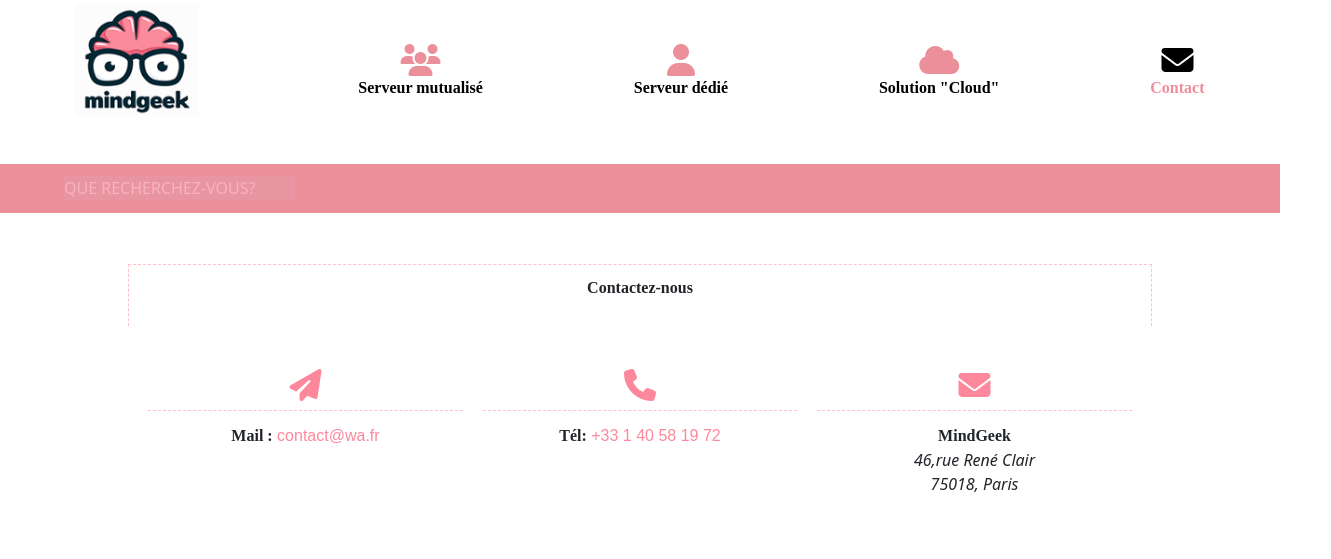
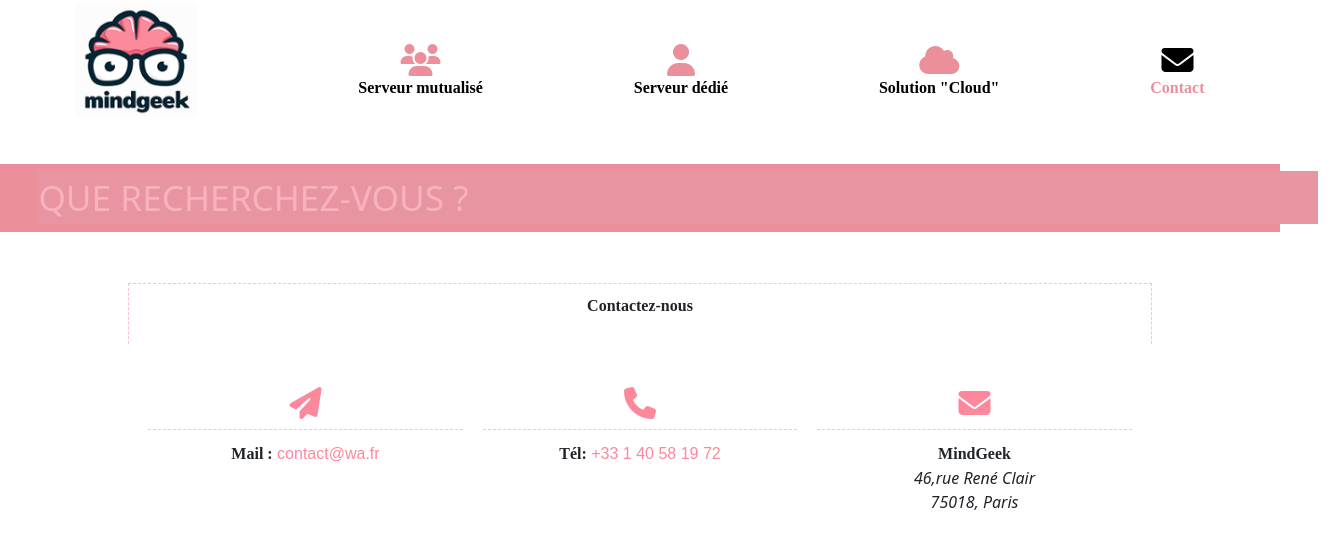
Before and after one commit to Giglio59/geek-site-web, a plain HTML site: page contact.html in a window 1280 px wide. Shown: the top 559 px of the page, 1331 px wide, since content can reach past the window. Drawn offline with nearby package versions, Linux system fonts and the light colour scheme; a web font is replaced by a local one.

Commit message:
La c'est le dernier

```diff
--- a/Styles.css
+++ b/Styles.css
@@ -167,7 +167,7 @@ footer {
 }
 
 ::placeholder {
-    color: rgb(255, 255, 255);
+    color: #FFC0CA;
     opacity: 0.7;
 
 }
@@ -349,7 +349,7 @@ ul {
     .Text {
         width: 100%;
         padding-left: 3%;
-        padding-top: 1%;
+        padding-top: 0.5%;
         background-color: #EB8F9B;
         font-size: 1em;
         border: none;
--- a/Stylescontact.css
+++ b/Stylescontact.css
@@ -55,13 +55,15 @@ a{
 }
 
 #barrederecherche {
-    margin-top: 1%;
-    margin-bottom: 1%;
-    margin-left: 5%;
+    margin-top: 0.6%;
+    margin-bottom: 0.6%;
+    margin-left: 3%;
     margin-right: 1%;
     border: none;
     outline: none;
     background-color: #E894A1;
+    font-size: 2.2em;
+    width: 100%;
 }
 
 #barrederecherche::placeholder {
@@ -174,6 +176,7 @@ ul {
     display: flex;
     flex-direction: row;
     justify-content: space-evenly;
+    margin-top: 3%;
 }
 
 li {
```
Also changed, not shown: Index.html (+1 -1 lines), ServeurCloud.html (+1 -1 lines), ServeurDedie.html (+1 -1 lines), ServeurMutualise.html (+1 -1 lines), contact.html (+1 -1 lines).
